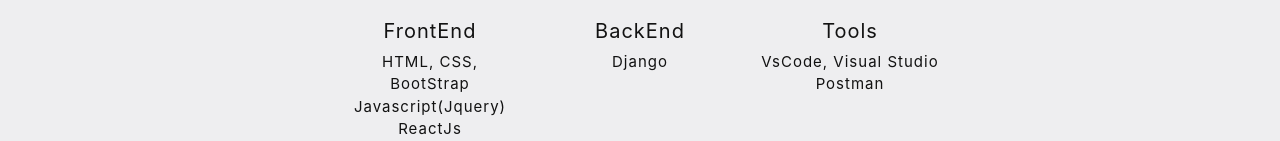
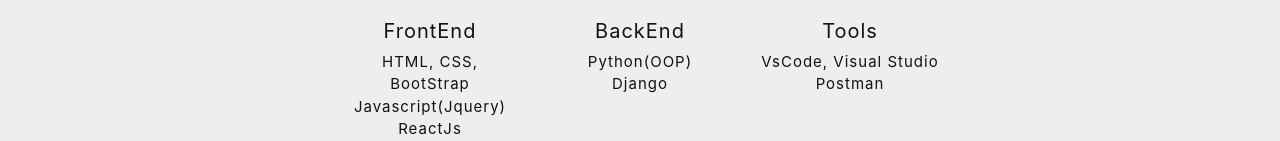
Before and after one commit to ilkinaslanli2001/portfolio, a React (Create React App) app: page / in a window 1280 px wide. Shown: the part 961-1102 px from the top of the page. Built offline with nearby package versions, Linux system fonts and the light colour scheme.

Commit message:
Update Skills.js

```diff
--- a/src/components/Skills.js
+++ b/src/components/Skills.js
@@ -22,6 +22,7 @@
                     <img src="/projectImages/be_icon.png"></img><br></br>
                     <label>BackEnd</label>
                     <ul>
+                        <li>Python(OOP)</li>
                         <li>Django</li>
 
                     </ul>
```
